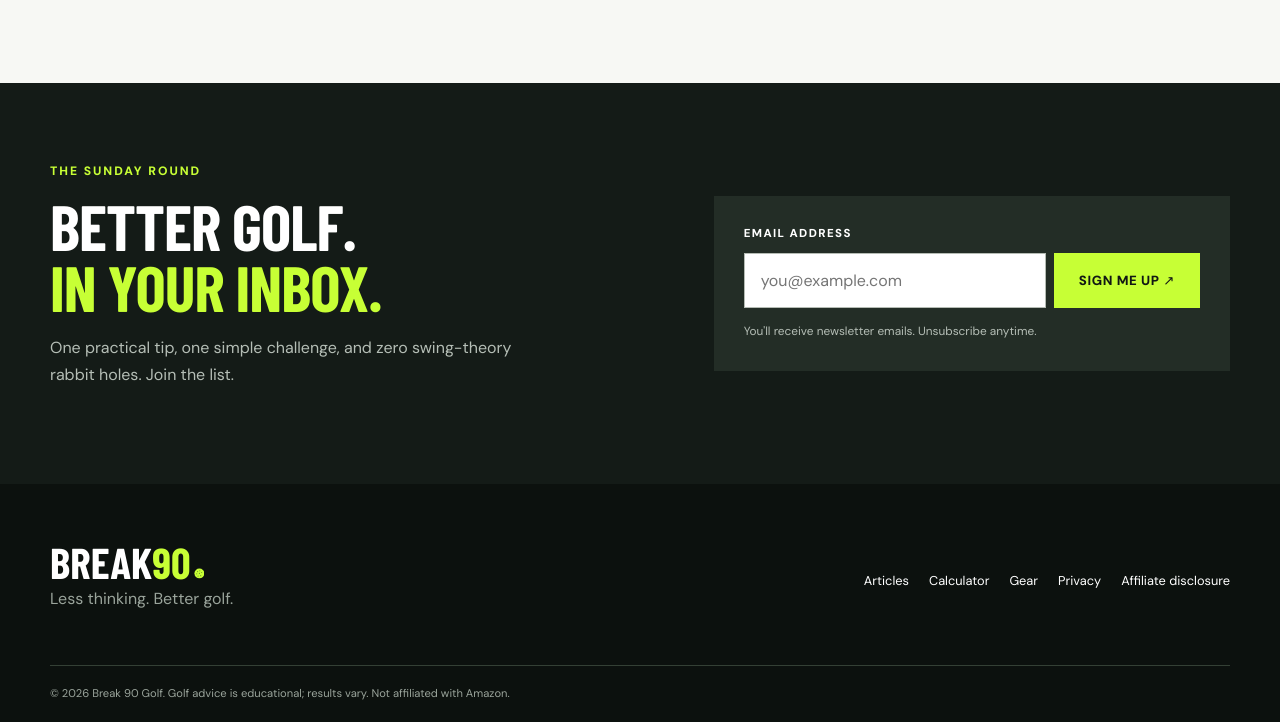
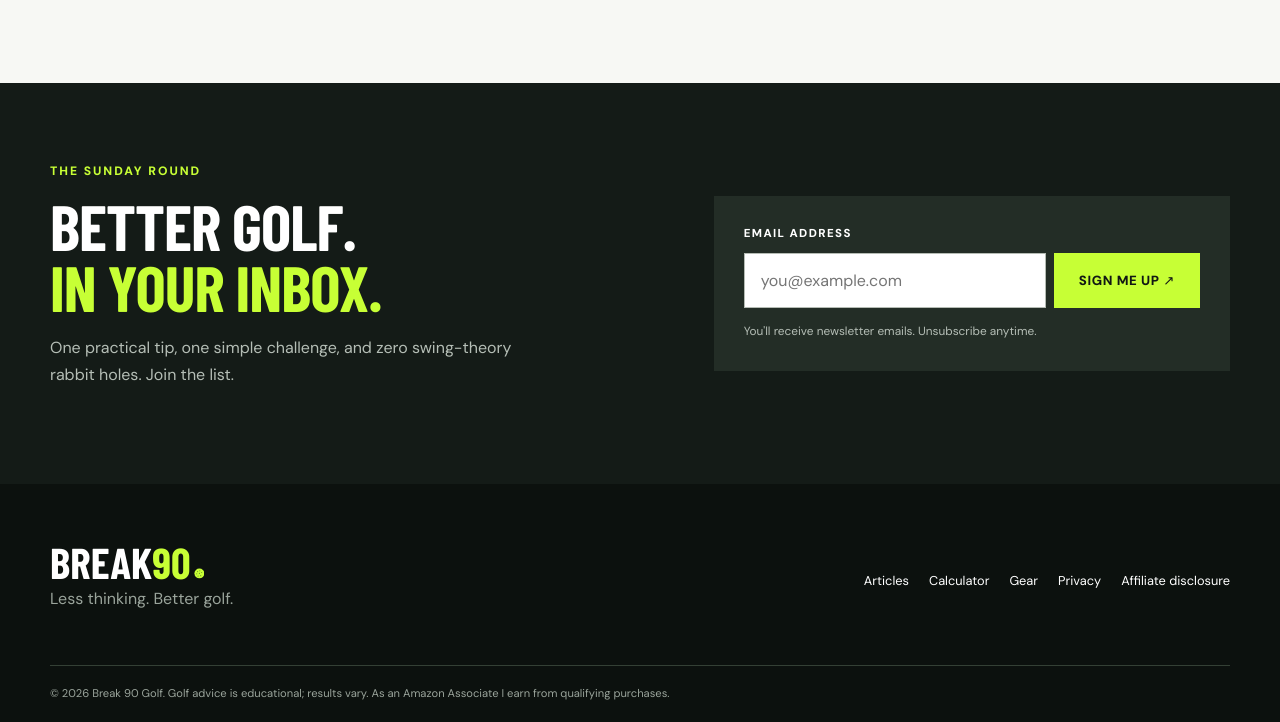
Before and after one commit to breakingninetygolf/break90-golf, an Astro site: page / in a window 1280 px wide. Shown: the part 2912-3634 px from the top of the page. Built offline with nearby package versions, Linux system fonts and the light colour scheme; Astro itself is replaced by a stand-in of ours; a web font is replaced by a local one.

Commit message:
Activate Amazon affiliate recommendations and clear disclosures

```diff
--- a/src/components/Footer.astro
+++ b/src/components/Footer.astro
@@ -1,2 +1,2 @@
-<footer><div class="container foot"><div><a href="/" class="brand">BREAK<span>90</span><svg class="golf-dot" viewBox="0 0 24 24" aria-hidden="true"><circle cx="12" cy="12" r="11" fill="currentColor"/><g fill="#141b17" opacity=".5"><circle cx="8" cy="8" r="1.2"/><circle cx="13" cy="6" r="1.2"/><circle cx="17" cy="10" r="1.2"/><circle cx="6" cy="13" r="1.2"/><circle cx="12" cy="12" r="1.2"/><circle cx="15" cy="17" r="1.2"/><circle cx="9" cy="18" r="1.2"/></g></svg></a><p>Less thinking. Better golf.</p></div><div class="links"><a href="/articles/">Articles</a><a href="/calculator/">Calculator</a><a href="/gear/">Gear</a><a href="/privacy/">Privacy</a><a href="/disclosure/">Affiliate disclosure</a></div></div><div class="container fine">© {new Date().getFullYear()} Break 90 Golf. Golf advice is educational; results vary. Not affiliated with Amazon.</div></footer>
+<footer><div class="container foot"><div><a href="/" class="brand">BREAK<span>90</span><svg class="golf-dot" viewBox="0 0 24 24" aria-hidden="true"><circle cx="12" cy="12" r="11" fill="currentColor"/><g fill="#141b17" opacity=".5"><circle cx="8" cy="8" r="1.2"/><circle cx="13" cy="6" r="1.2"/><circle cx="17" cy="10" r="1.2"/><circle cx="6" cy="13" r="1.2"/><circle cx="12" cy="12" r="1.2"/><circle cx="15" cy="17" r="1.2"/><circle cx="9" cy="18" r="1.2"/></g></svg></a><p>Less thinking. Better golf.</p></div><div class="links"><a href="/articles/">Articles</a><a href="/calculator/">Calculator</a><a href="/gear/">Gear</a><a href="/privacy/">Privacy</a><a href="/disclosure/">Affiliate disclosure</a></div></div><div class="container fine">© {new Date().getFullYear()} Break 90 Golf. Golf advice is educational; results vary. As an Amazon Associate I earn from qualifying purchases.</div></footer>
 <style>footer{background:#0c110e;color:white;padding:52px 0 22px}.foot{display:flex;justify-content:space-between;gap:30px}.brand{font-family:'Barlow Condensed',sans-serif;font-size:2.7rem;font-weight:900}.brand span{color:#c7ff35}.brand .golf-dot{width:.25em;height:.25em;margin-left:.07em;display:inline-block;vertical-align:baseline;color:#c7ff35}.foot p,.fine{color:#9aa49b}.links{display:flex;gap:20px;align-items:center;flex-wrap:wrap;font-size:.8rem}.links a:hover{color:#c7ff35}.fine{font-size:.7rem;border-top:1px solid #344035;margin-top:40px;padding-top:20px}@media(max-width:700px){.foot{flex-direction:column}.links{gap:15px}}</style>
```
